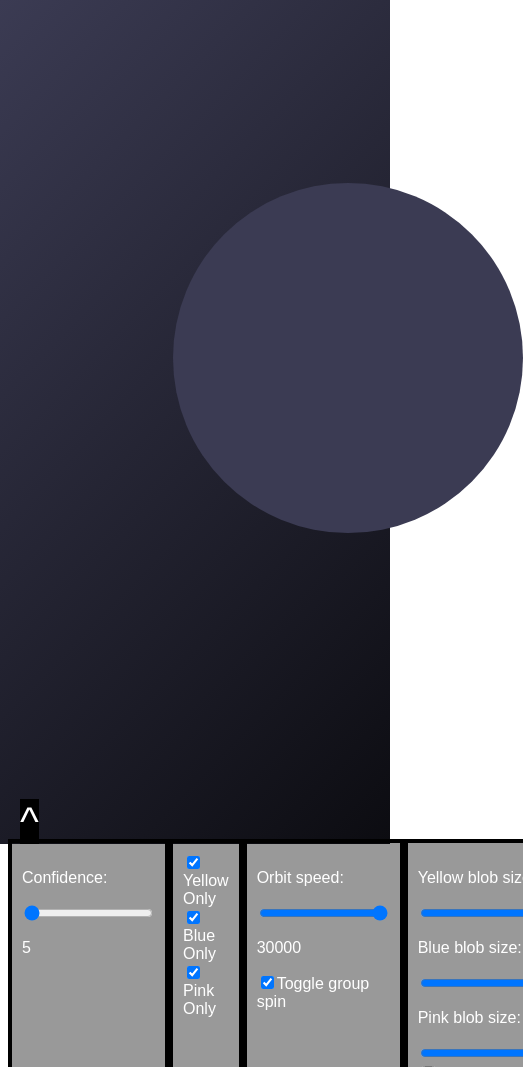
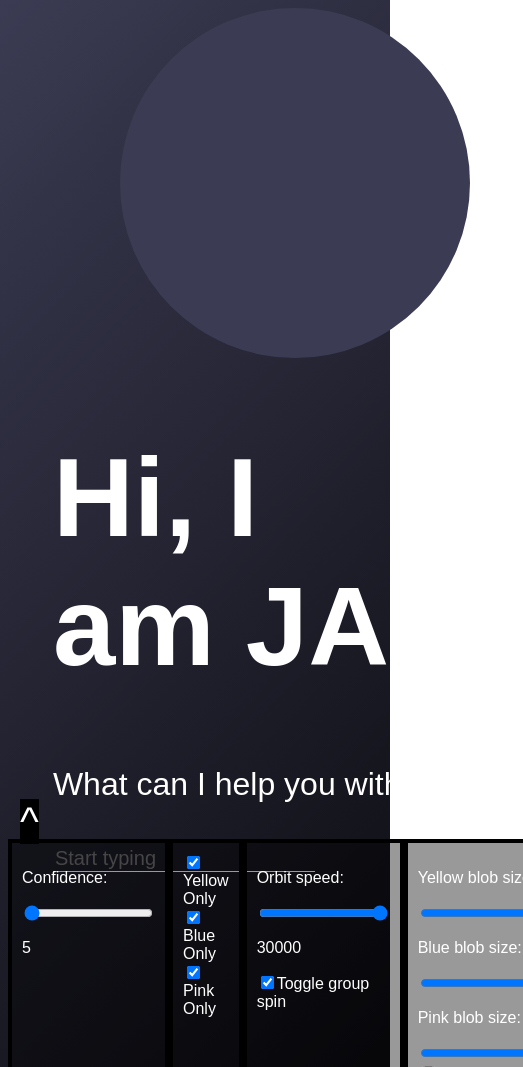
Before and after one commit to bsalgado98/jai, a website with bundled scripts: page index.html in a window 390 px wide. Shown: the whole page, 523 px wide, since content can reach past the window. Before the commit the page ends 844 px from the top, so only its background shows below. Built offline with nearby package versions, Linux system fonts and the light colour scheme; a script that the page names is missing.

```diff
--- a/index.html
+++ b/index.html
@@ -10,12 +10,12 @@
         <div id="jai-container">
           <div id="jai"></div>
         </div>
-        <!-- <div id="jai-interface">
+        <div id="jai-interface">
           <h1>Hi, I am JAI</h1>
           <h4>What can I help you with?</h4>
           <input placeholder="Start typing" id="jai-input">
           <div id="responses-container"></div>
-        </div> -->
+        </div>
       </div>
       <aside id="control-menu">
           <div class="controls">
--- a/style.css
+++ b/style.css
@@ -44,9 +44,9 @@
   display: flex;
 }
 #jai-container {
-  /* float: left;
-  width: 33%; */
-  margin-left: 30%;
+  float: left;
+  width: 33%;
+  /* margin-left: 30%; */
 }
 #jai-interface {
   color: white;
@@ -85,7 +85,7 @@
 
 /***********************************/
 
-/* @media only screen and (max-width: 1200px) {
+@media only screen and (max-width: 1200px) {
   #container {
     flex-direction: column;
   }
@@ -100,6 +100,8 @@
   #jai-interface {
     clear: both;
     width: 100%;
-    margin: 0;
+    margin-left: 12%;
+    margin-bottom: 50%;
+    margin-top: 0;
   }
-} */
+}
```
Also changed, not shown: README.md, 1 other file.
